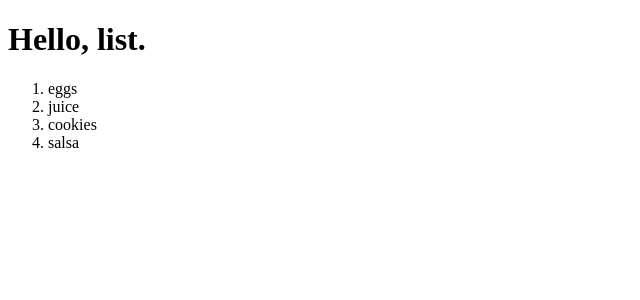
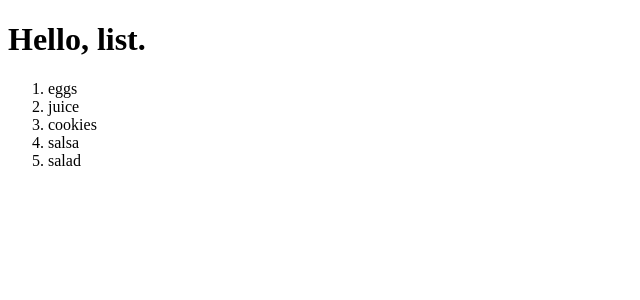
Before and after one commit to franco-ortega/workshop, a Next.js app: page / in a window 1280 px wide. Shown: the top 300 px of the page, without its empty margins (0-640 px from the left). Built offline with nearby package versions, Linux system fonts and the light colour scheme.

Commit message:
add fifth item to list

```diff
--- a/app/page.js
+++ b/app/page.js
@@ -2,7 +2,7 @@ import List from './components/List/List';
 import styles from './page.module.css';
 
 export default function Home() {
-	const sampleData = ['eggs', 'juice', 'cookies', 'salsa'];
+	const sampleData = ['eggs', 'juice', 'cookies', 'salsa', 'salad'];
 
 	return (
 		<div className={styles.page}>
```
